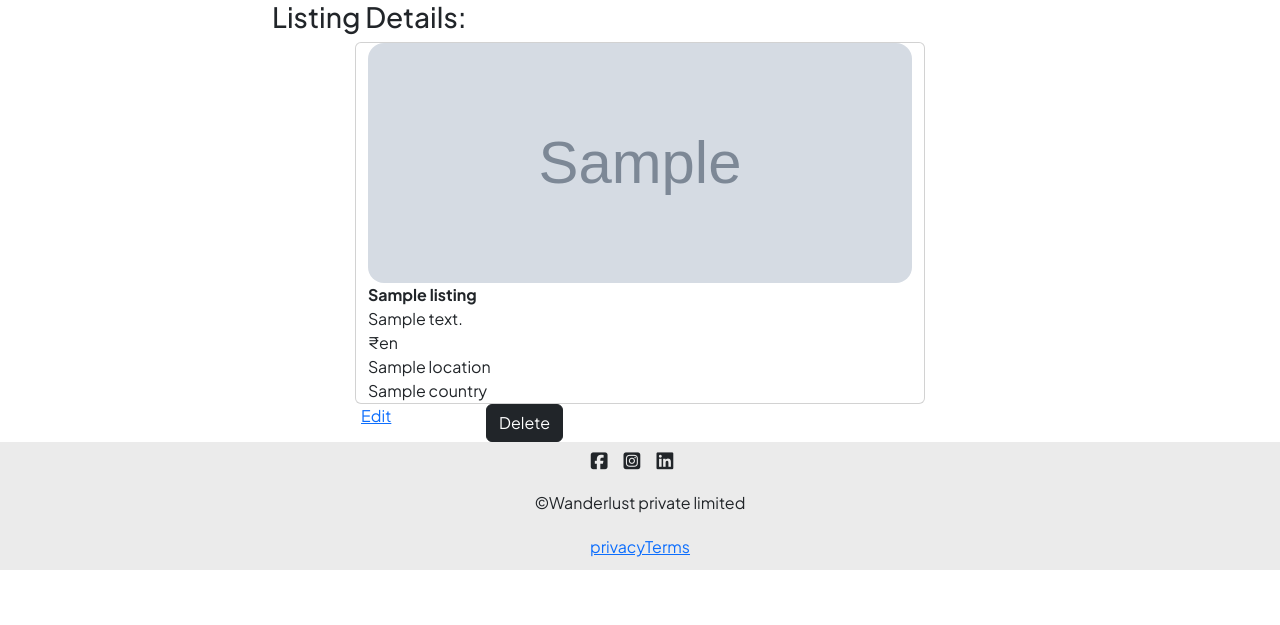
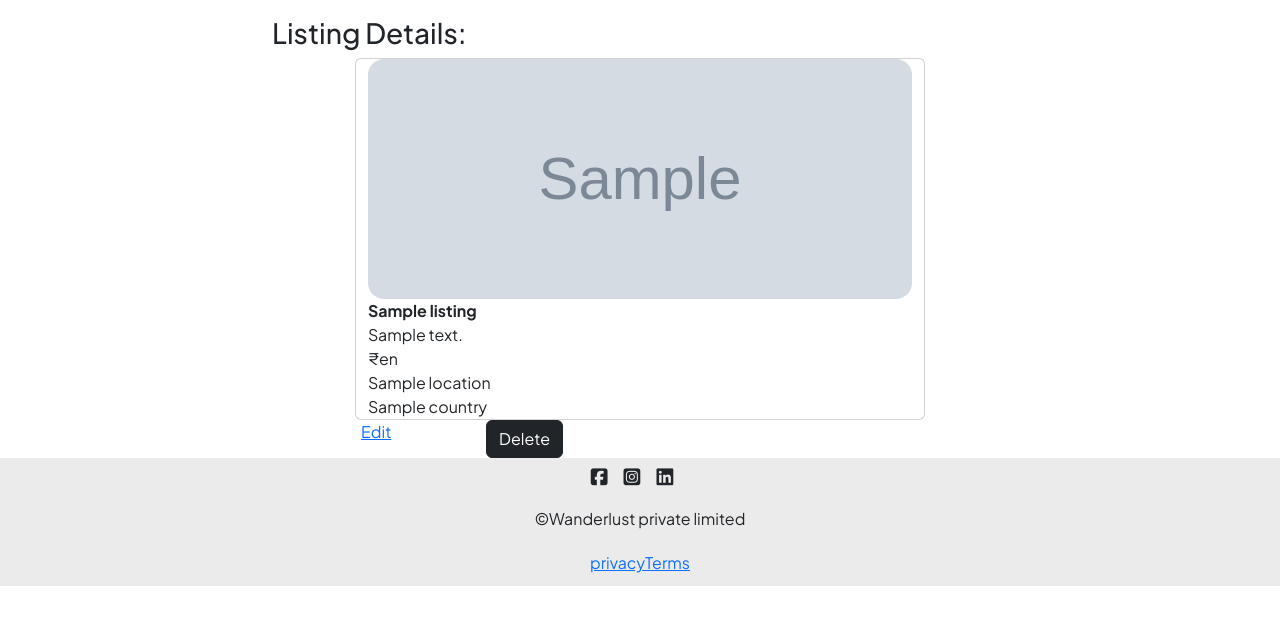
Before and after one commit to Iramamin/Major_-Project, a Node project: template views/listings/show.ejs in a window 1280 px wide. Shown: the part 80-705 px from the top of the page. Run offline with Node 20 templates, Linux system fonts and the light colour scheme; the template is opened without the code that fills it: most values are stand-ins (such as "Sample title", 1, 10 or a date in 2020); grey boxes marked "Sample" are stand-in pictures; some libraries are stand-ins or nearby versions.

Commit message:
more styling is added

```diff
--- a/views/layouts/boilerplate.ejs
+++ b/views/layouts/boilerplate.ejs
@@ -17,6 +17,7 @@
 </head>
 <body>
     <%-include("../includes/navbar.ejs")%>
+
     <div class="container"> <%-body %> </div>
 
 
--- a/views/listings/show.ejs
+++ b/views/listings/show.ejs
@@ -1,5 +1,5 @@
 <% layout("/layouts/boilerplate") %>
-<div class="row">
+<div class="row mt-3">
 <div class="col-8 offset-2">
 <h3>Listing Details:</h3>
 </div>
```
